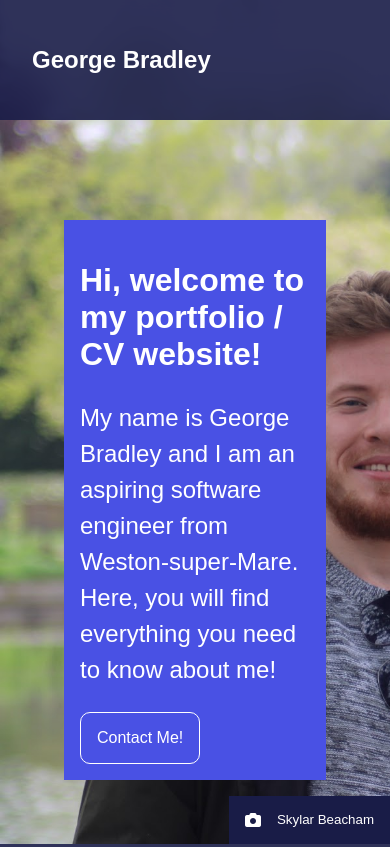
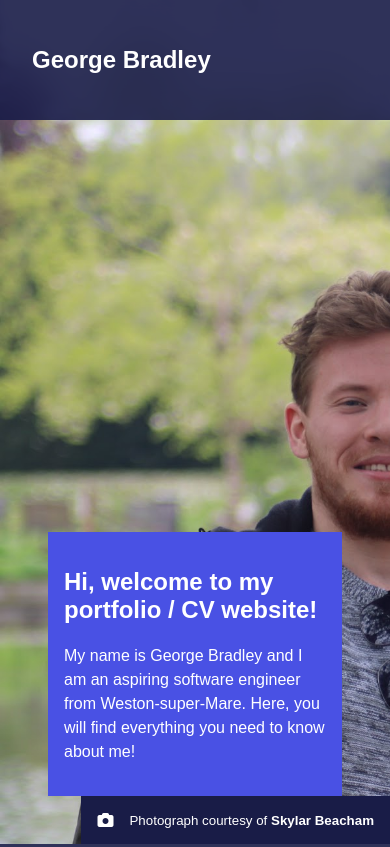
Before and after one commit to GeorgeBradley/george-bradley.github.io, a plain HTML site: page index.html in a window 390 px wide. Shown: the top 847 px of the page. Drawn offline with Linux system fonts and the light colour scheme; a web font is replaced by a local one.

Commit message:
Mobile modifications

```diff
--- a/css/style.css
+++ b/css/style.css
@@ -107,8 +107,8 @@ p {
 
 
 .opening-headings {
-    clip-path: polygon(0% 0%, 100% 0%, 100% 75%, 75% 75%, 75% 100%, 50% 75%, 0% 75%);
-    background-color: var(--purple);
+    -webkit-clip-path: polygon(0% 0%, 100% 0%, 100% 75%, 45% 75%, 20% 100%, 21% 75%, 0% 75%);
+    clip-path: polygon(0% 0%, 100% 0%, 100% 75%, 45% 75%, 20% 100%, 21% 75%, 0% 75%);    background-color: var(--purple);
 
     padding:2rem 2rem 15rem 2rem;
 }
@@ -151,6 +151,8 @@ img {
 
     display:flex;
     gap:1rem;
+    align-items: center;
+
     position: absolute;
     bottom:0;
     right:0;
@@ -189,7 +191,7 @@ img {
 
     grid-column: 2 / -1;
 
-    max-width:500px;
+    max-width:700px;
     padding-top:10rem;
 
 }
@@ -774,8 +776,11 @@ video {
 
 @media screen and (max-width:900px) {
 
+    p {
+        font-size:1rem;
+    }
     h1 {
-        font-size:2rem;
+        font-size:1.5rem;
     }
     .header-content, .about-content {
 
@@ -783,6 +788,9 @@ video {
 
 
 
+    }
+    .contact-me-btn {
+        display:none;
     }
     .opening-headings {
         height:min-content;
@@ -798,13 +806,12 @@ video {
     }
  .introduction {
 
-    padding:1rem;
     grid-column: 1 / -1;
     align-self: flex-end;
 
 
     height:fit-content;
-    min-width:100%;
+    max-width:100%;
 
     }
     .profile-image {
--- a/index.html
+++ b/index.html
@@ -69,7 +69,7 @@
             </div>
 
                 <div class="pic-credit">
-                    <i class="fa-solid fa-camera"></i> <small>Skylar Beacham</small>
+                    <i class="fa-solid fa-camera"></i> <small>Photograph courtesy of <strong>Skylar Beacham</strong></small>
                 </div>
         </section>
 
```
